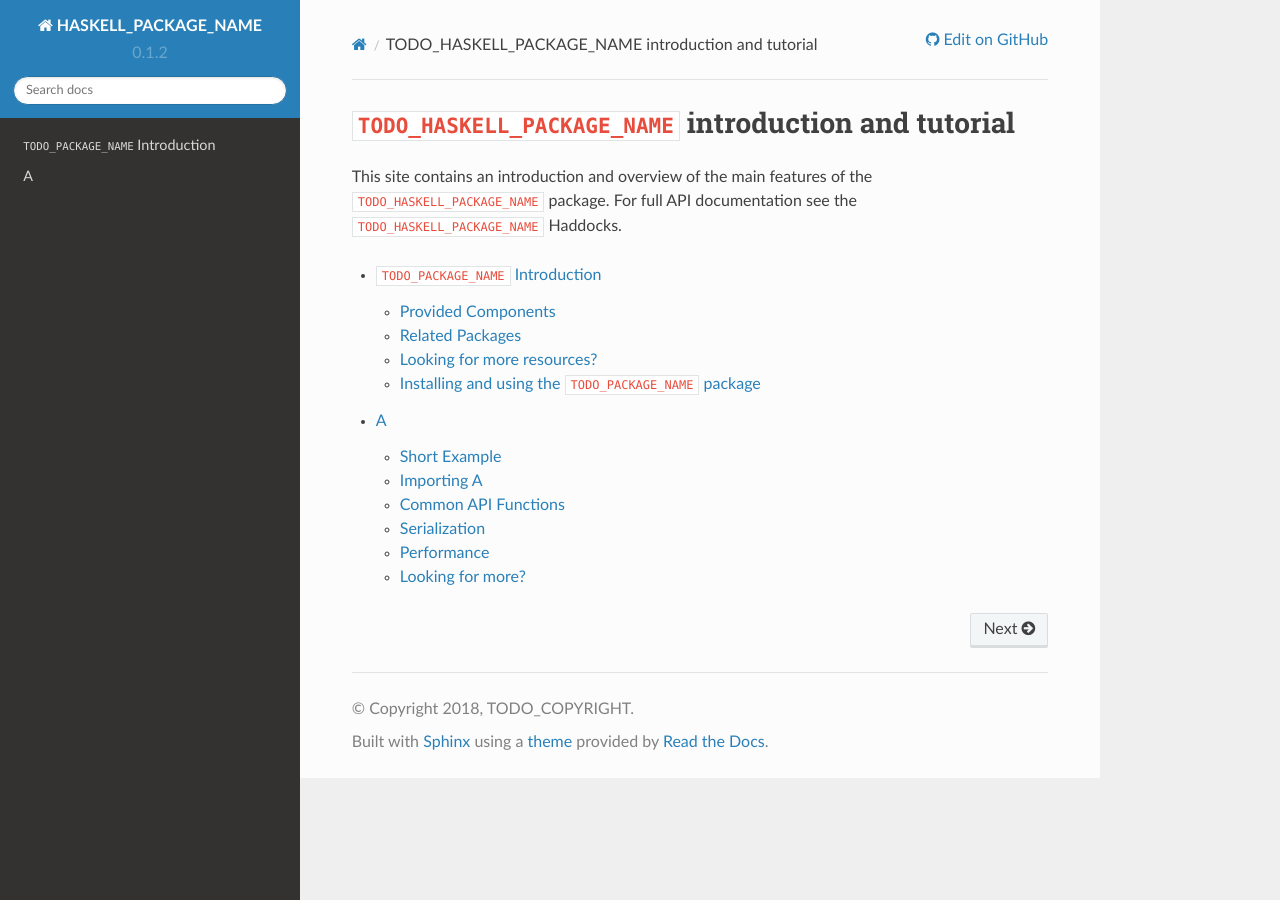
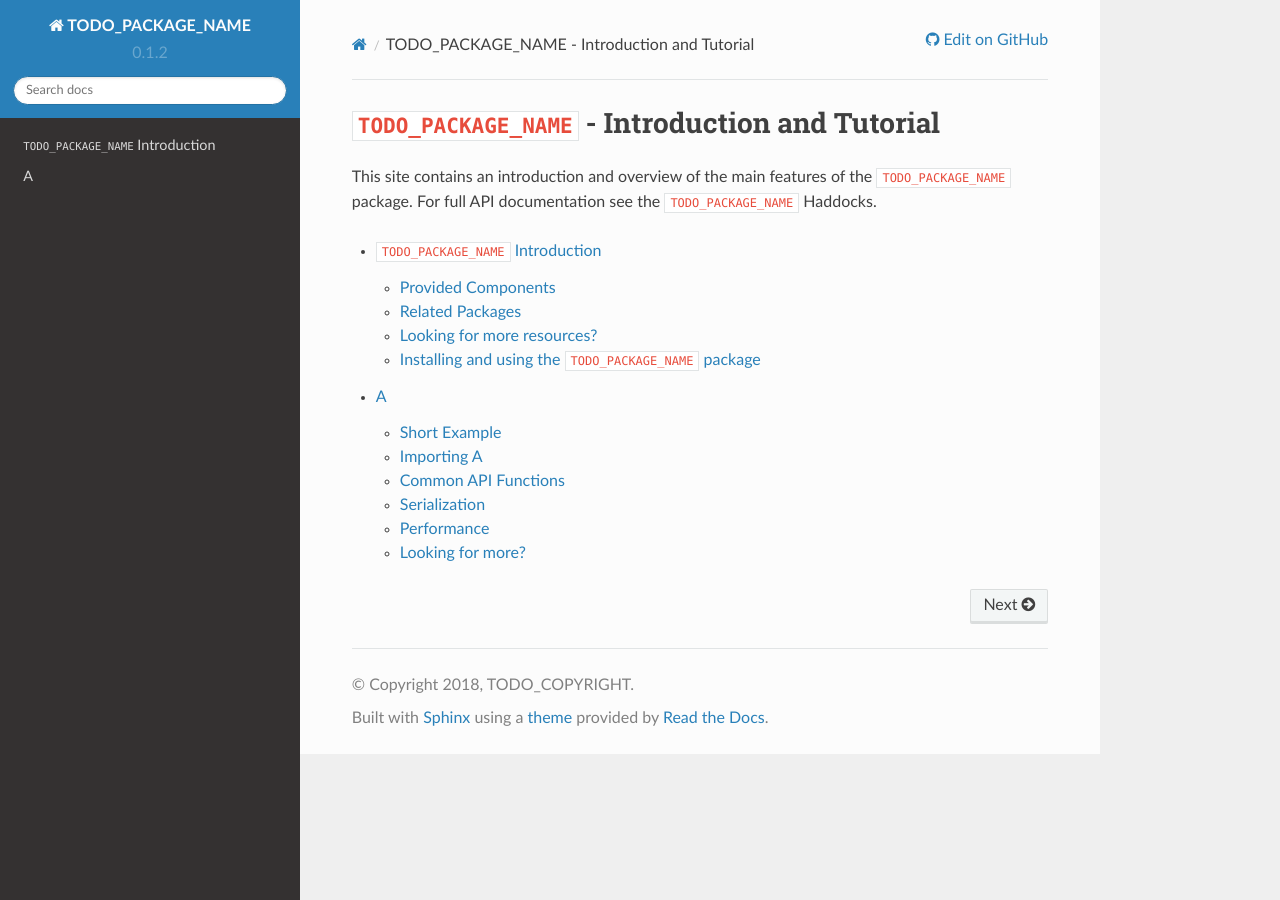
Before and after one commit to m-renaud/haskell-rtd-template, a Sphinx documentation site: the page built from docs/index.rst, in a window 1280 px wide. Built offline with Sphinx 7.4.7 and the Read the Docs theme 2.0.0, drawn with Linux system fonts in a browser that asks for light colours; cross-references to code outside the pages are shown as plain code.

```diff
--- a/docs/conf.py
+++ b/docs/conf.py
@@ -25,7 +25,7 @@ master_doc = 'index'
 
 # General information about the project.
 # TODO: Replace with package name as it appears on Hackage
-project = u'HASKELL_PACKAGE_NAME'
+project = u'TODO_PACKAGE_NAME'
 # TODO: Fill in copyright holder.
 copyright = u'2018, TODO_COPYRIGHT'
 # TODO: Fill in author
--- a/docs/index.rst
+++ b/docs/index.rst
@@ -1,9 +1,9 @@
-``TODO_HASKELL_PACKAGE_NAME`` introduction and tutorial
-=======================================================
+``TODO_PACKAGE_NAME`` - Introduction and Tutorial
+=================================================
 
 This site contains an introduction and overview of the main features of the
-``TODO_HASKELL_PACKAGE_NAME`` package. For full API documentation see the
-:haddock:`TODO_HASKELL_PACKAGE_NAME` Haddocks.
+``TODO_PACKAGE_NAME`` package. For full API documentation see the
+:haddock:`TODO_PACKAGE_NAME` Haddocks.
 
 .. toctree::
    :maxdepth: 2
--- a/docs/intro.rst
+++ b/docs/intro.rst
@@ -56,9 +56,9 @@ TODO: Instructions for how to see what version you have.
 Importing modules
 ^^^^^^^^^^^^^^^^^
 
-All of the modules in ``TODO_PACKAGE`` should be imported ``qualified`` (TODO:
-maybe they shouldn't be) since they use names that conflict with the standard
-Prelude.
+All of the modules in ``TODO_PACKAGE_NAME`` should be imported ``qualified``
+(TODO: maybe they shouldn't be) since they use names that conflict with the
+standard Prelude.
 
 ::
 
```
Also changed, not shown: docs/_static/images/hs.svg (deleted).
